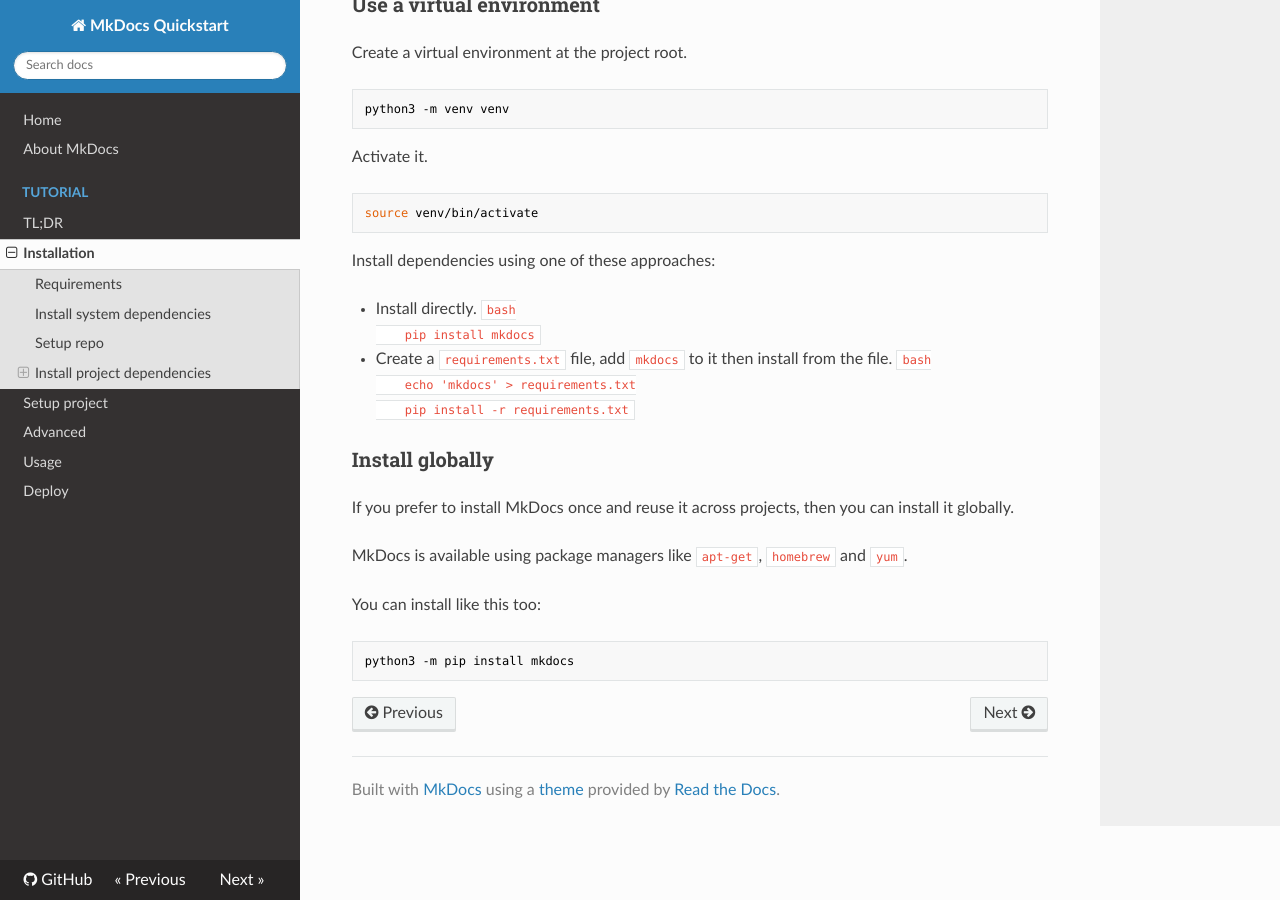
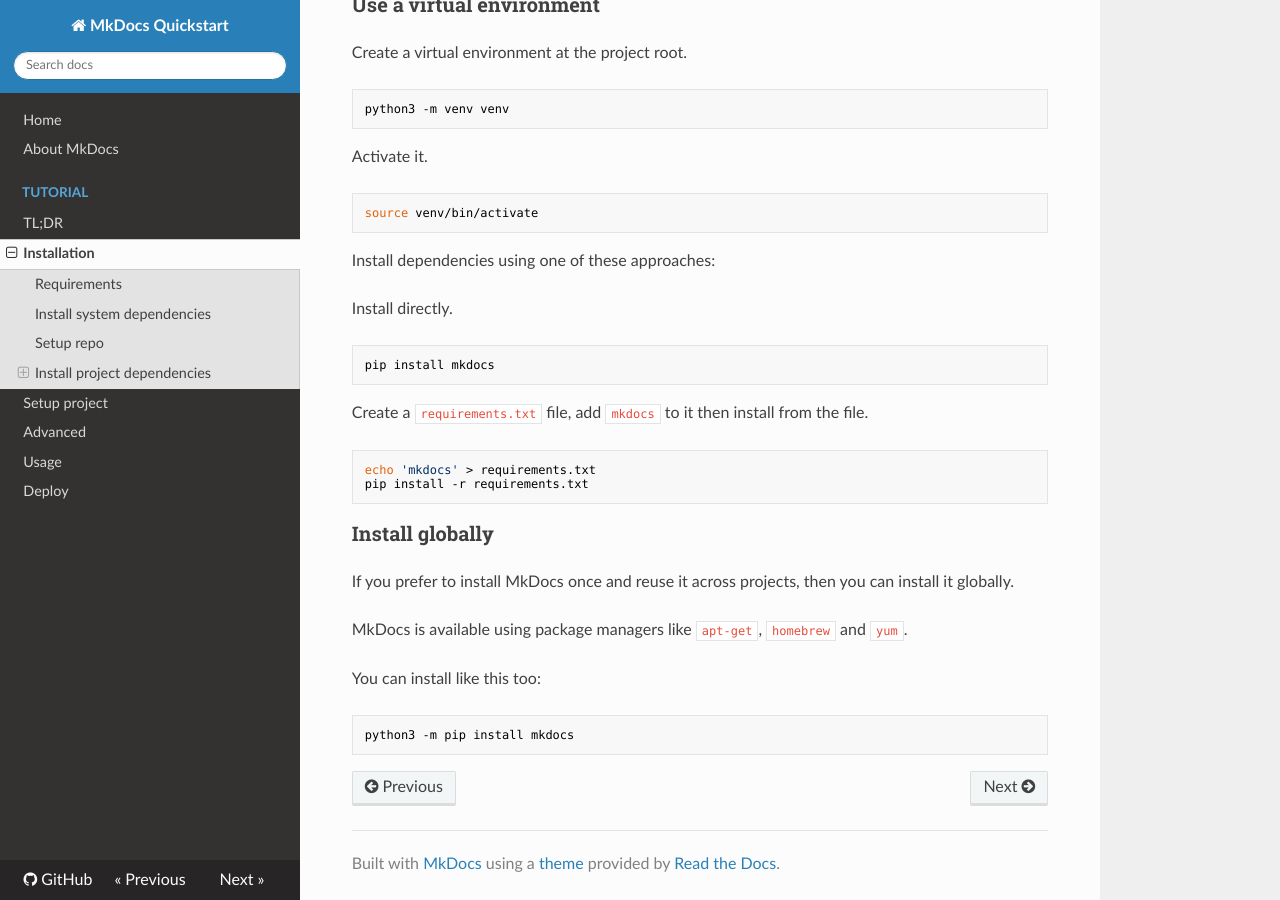
Before and after one commit to MichaelCurrin/mkdocs-quickstart, an MkDocs documentation site: the page built from docs/tutorial/installation.md, in a window 1280 px wide and 900 px high, scrolled down 889 px. Built offline with MkDocs 1.6.1, drawn with Linux system fonts in a browser that asks for light colours; nearby versions of some CDN libraries.

Commit message:
Update installation.md

````diff
--- a/docs/tutorial/installation.md
+++ b/docs/tutorial/installation.md
@@ -41,17 +41,20 @@
 
 Install dependencies using one of these approaches:
 
-<!-- Using `sh` for code block breaks for bullet points at least for read the docs theme -->
+<!-- Using `sh` for code block breaks for bullet points at least for read the docs theme. It looks like code can't go in bullet point after all.  -->
 
-- Install directly.
-    ```bash
-    pip install mkdocs
-    ```
-- Create a `requirements.txt` file, add `mkdocs` to it then install from the file.
-    ```bash
-    echo 'mkdocs' > requirements.txt
-    pip install -r requirements.txt
-    ```
+Install directly.
+
+```sh
+pip install mkdocs
+```
+
+Create a `requirements.txt` file, add `mkdocs` to it then install from the file.
+
+```sh
+echo 'mkdocs' > requirements.txt
+pip install -r requirements.txt
+```
 
 ### Install globally
 
````
